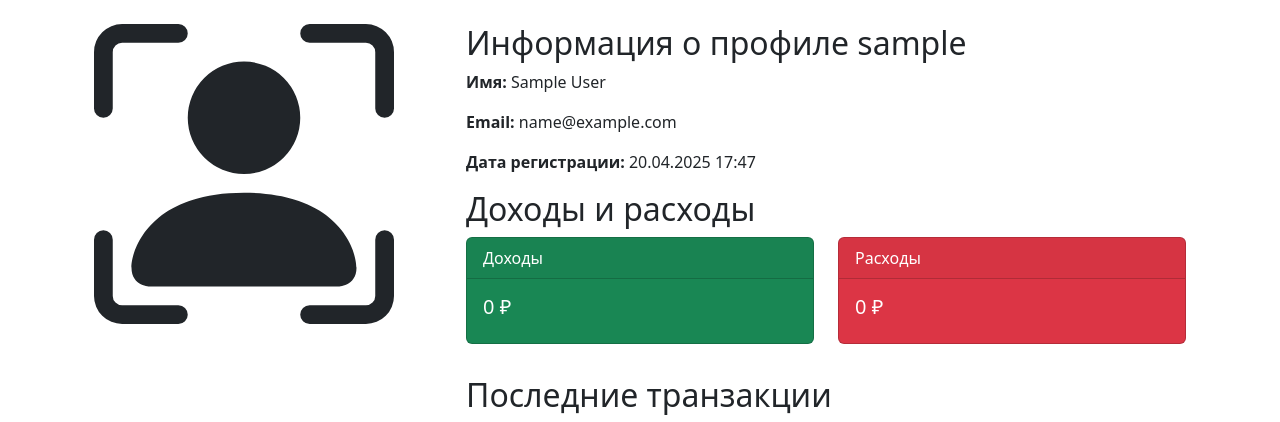
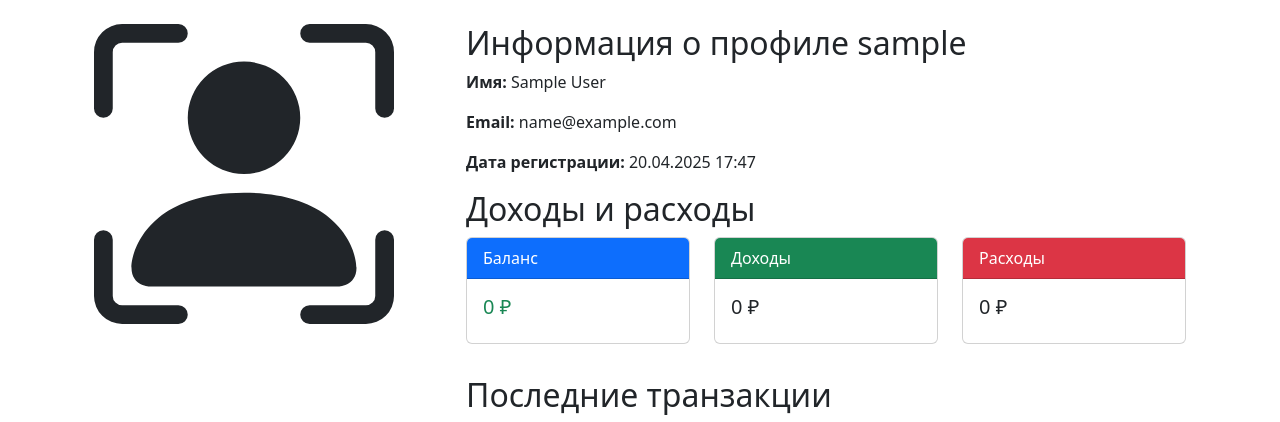
Before and after one commit to AlexStr94/mifi_hackathon, a Django app: page /accounts/profile/ in a window 1280 px wide. Shown: the part 56-478 px from the top of the page. Run offline with Django 5.2, Linux system fonts and the light colour scheme; the visitor is signed in with stand-in values (Sample User, id 1).

Commit message:
На страницу профиля добавлен баланс. Сделана заготовка модального окна для редактирования транзакций

```diff
--- a/finance/accounting/views.py
+++ b/finance/accounting/views.py
@@ -46,12 +46,14 @@ class ProfileView(LoginRequiredMixin, TemplateView):
         # Вычисляем общие доходы и расходы
         total_income = round(sum(t.amount for t in transactions if t.transaction_type == 'entry'), 2)
         total_expenses = round(sum(t.amount for t in transactions if t.transaction_type == 'write-off'), 2)
+        balance = total_income - total_expenses
 
 
         # Добавляем данные в контекст
         context['transactions'] = last_transactions
         context['total_income'] = total_income
         context['total_expenses'] = total_expenses
+        context['balance'] = balance
 
         # Возвращаем контекст
         return context
--- a/finance/templates/accounting/profile.html
+++ b/finance/templates/accounting/profile.html
@@ -21,17 +21,31 @@
 
             <h2 class="mt-3">Доходы и расходы</h2>
             <div class="row">
-                <div class="col-md-6">
-                    <div class="card text-white bg-success mb-3">
-                        <div class="card-header">Доходы</div>
+                <div class="col-md-4">
+                    <div class="card mb-3">
+                        <div class="card-header text-white bg-primary">Баланс</div>
+                        <div class="card-body">
+                            <h5 class="card-title
+                            {% if balance < 0 %}
+                                text-danger
+                            {% else %}
+                                text-success
+                            {% endif %}
+                            ">{{ balance }} ₽</h5>
+                        </div>
+                    </div>
+                </div>
+                <div class="col-md-4">
+                    <div class="card mb-3">
+                        <div class="card-header text-white bg-success">Доходы</div>
                         <div class="card-body">
                             <h5 class="card-title">{{ total_income }} ₽</h5>
                         </div>
                     </div>
                 </div>
-                <div class="col-md-6">
-                    <div class="card text-white bg-danger mb-3">
-                        <div class="card-header">Расходы</div>
+                <div class="col-md-4">
+                    <div class="card mb-3">
+                        <div class="card-header text-white bg-danger">Расходы</div>
                         <div class="card-body">
                             <h5 class="card-title">{{ total_expenses }} ₽</h5>
                         </div>
```
Also changed, not shown: finance/templates/accounting/transactions.html (+53 -2 lines).
